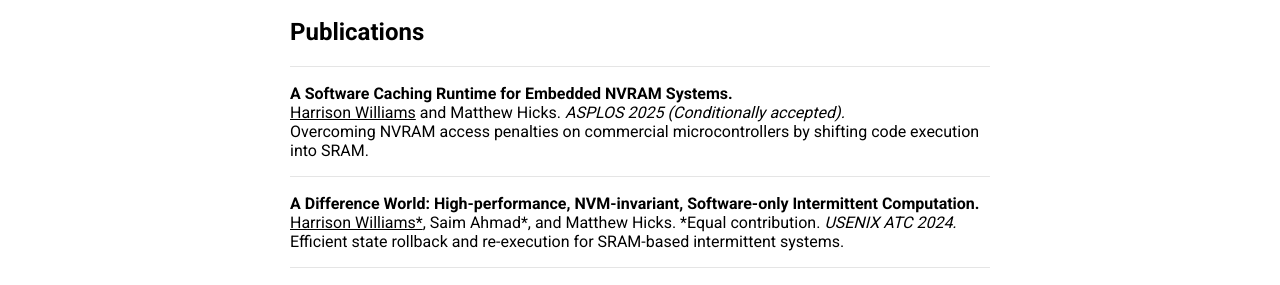
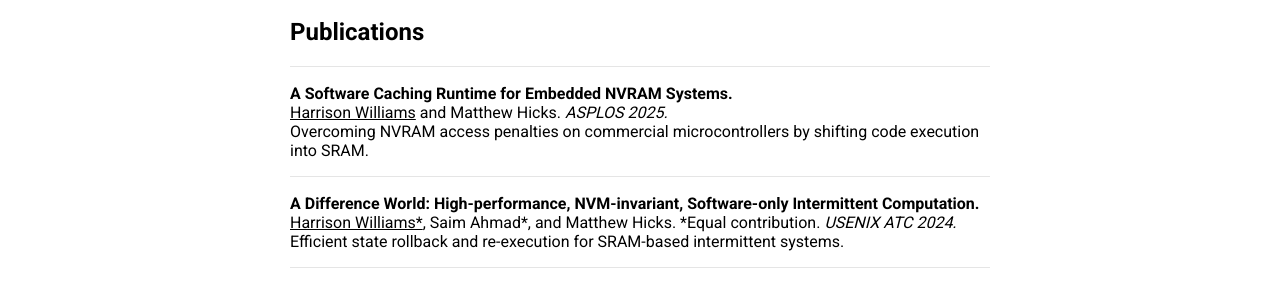
Before and after one commit to harriswms/harriswms.github.io, a Jekyll site: the page built from index.md, in a window 1280 px wide. Shown: the part 328-613 px from the top of the page. Built offline with Jekyll 4.4.1, drawn with Linux system fonts in a browser that asks for light colours; our own code applies the rules of GitHub Pages for plain Markdown files.

Commit message:
Update index.md

```diff
--- a/index.md
+++ b/index.md
@@ -16,7 +16,7 @@ I am a Ph.D student at [CS@VT](https://cs.vt.edu/), advised by Dr. [Matthew Hick
 
 <b>A Software Caching Runtime for Embedded NVRAM Systems.</b>
 <br>
-<u>Harrison Williams</u> and Matthew Hicks. <i>ASPLOS 2025 (Conditionally accepted).</i>
+<u>Harrison Williams</u> and Matthew Hicks. <i>ASPLOS 2025.</i>
 <br>
 Overcoming NVRAM access penalties on commercial microcontrollers by shifting code execution into SRAM.
 
```
